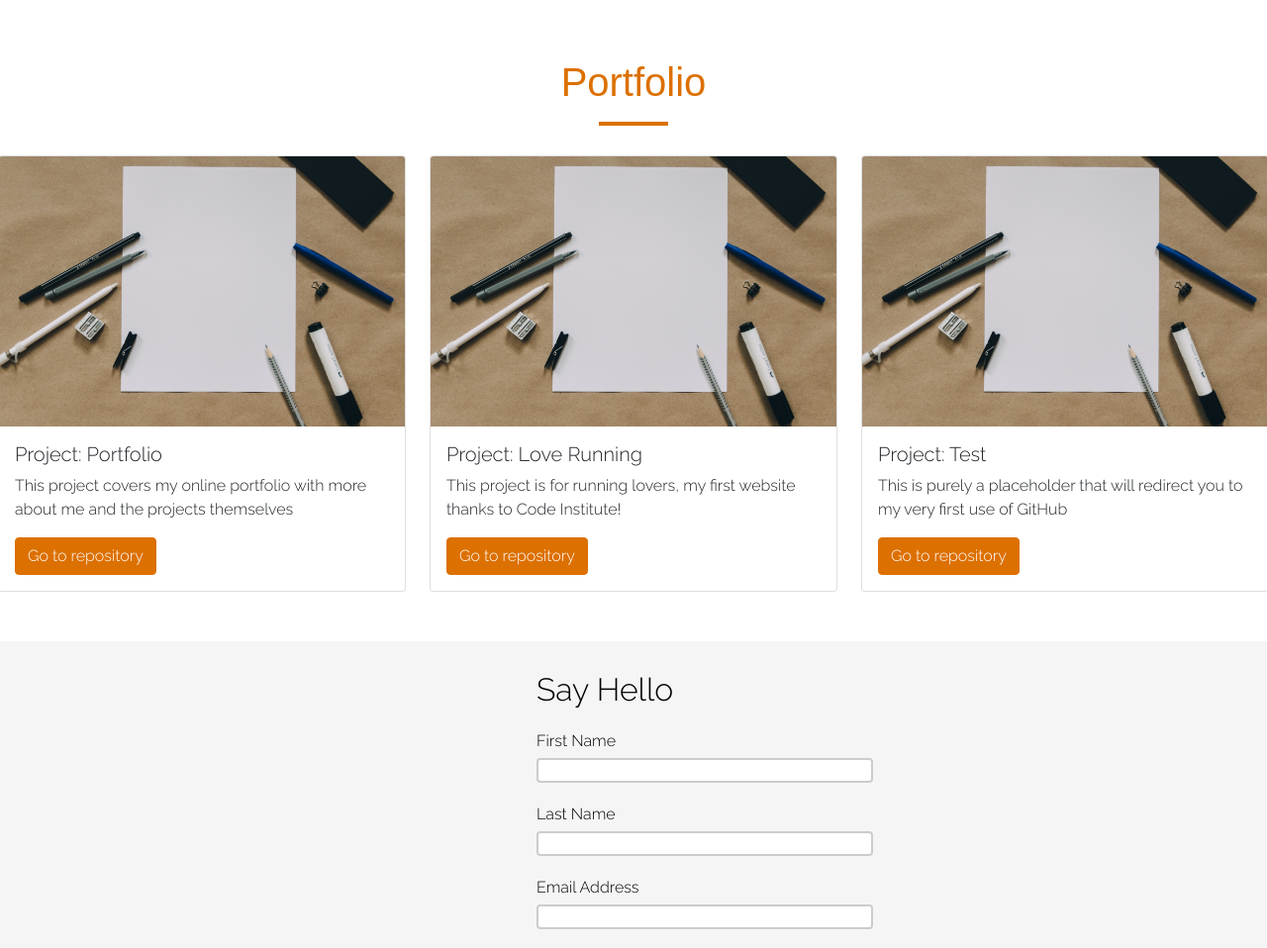
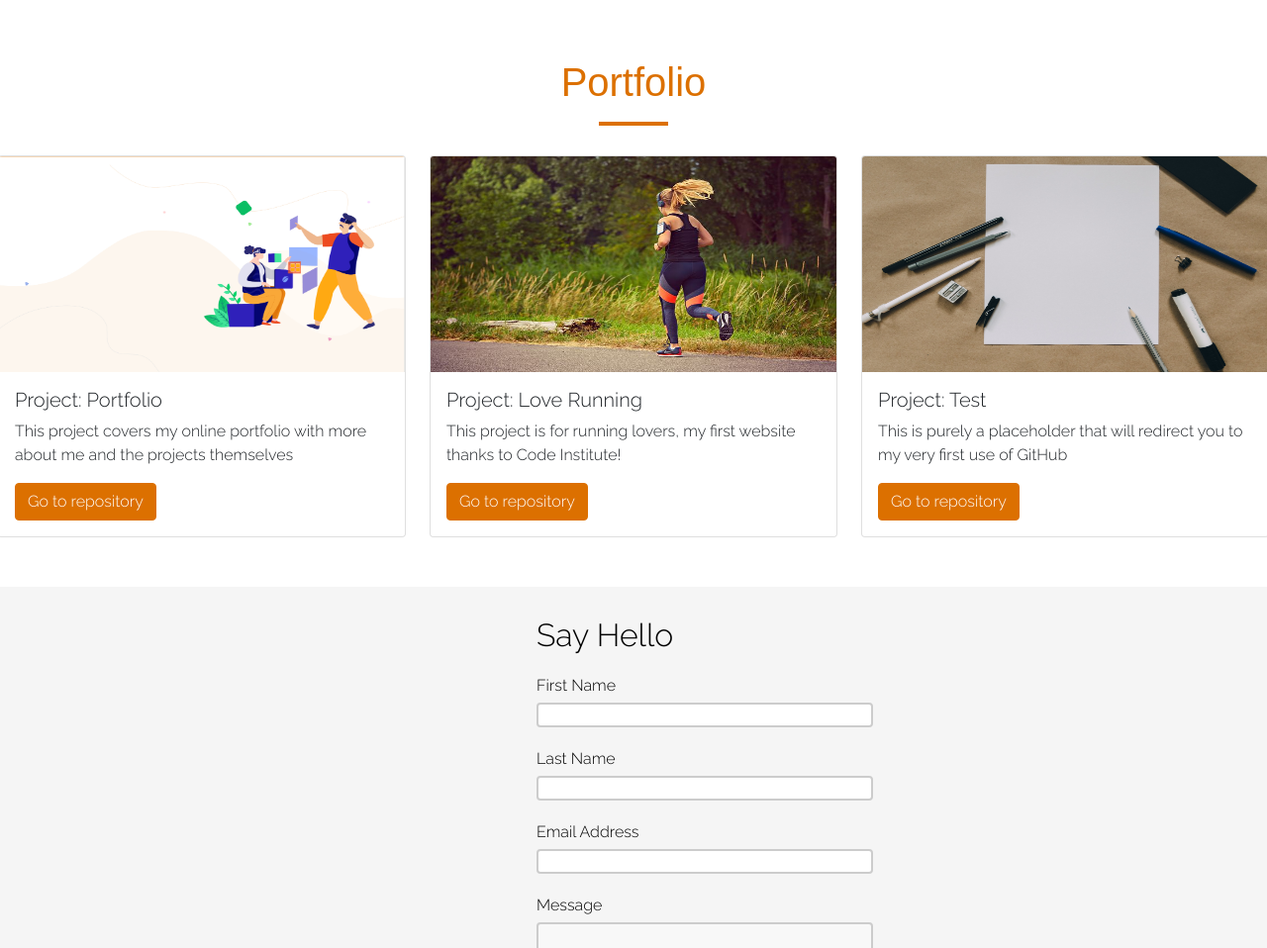
Before and after one commit to mpysys/portfolio-personal, a plain HTML site: page index.html in a window 1280 px wide. Shown: the part 1707-2665 px from the top of the page at 99% size. Drawn offline with nearby package versions, Linux system fonts and the light colour scheme.

Commit message:
Add images for project cards

```diff
--- a/assets/css/style.css
+++ b/assets/css/style.css
@@ -325,6 +325,13 @@ section .container {
     background-color: #DC7000 !important;
 }
 
+.card-img-top {
+    height: 218px;
+    width: 100%;
+}
+
+
+
 /* Contact section  */
 
 #contact {
--- a/index.html
+++ b/index.html
@@ -110,7 +110,7 @@
           <div class="row row-cols-1 row-cols-md-3 g-4">
             <div class="col">
               <div class="card h-100">
-                <img src="./assets/images/placeholder.jpg" class="card-img-top" alt="The repository for this website">
+                <img src="./assets/images/hero-image.png" class="card-img-top" alt="The repository for this website">
                 <div class="card-body">
                   <h5 class="card-title">Project: Portfolio</h5>
                   <p class="card-text">This project covers my online portfolio with more about me and the projects themselves</p>
@@ -120,7 +120,7 @@
             </div>
             <div class="col">
               <div class="card h-100">
-                <img src="./assets/images/placeholder.jpg" class="card-img-top" alt="The repository for a site dedicated to running in dublin">
+                <img src="./assets/images/runner1.jpg" class="card-img-top" alt="The repository for a site dedicated to running in dublin">
                 <div class="card-body">
                   <h5 class="card-title">Project: Love Running</h5>
                   <p class="card-text">This project is for running lovers, my first website thanks to Code Institute!</p>
```
Also changed, not shown: assets/images/runner1.jpg (added).
